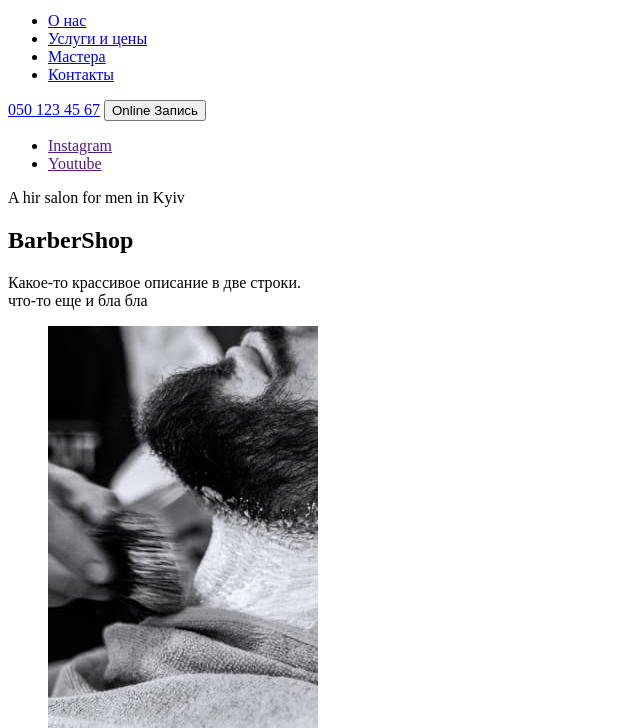
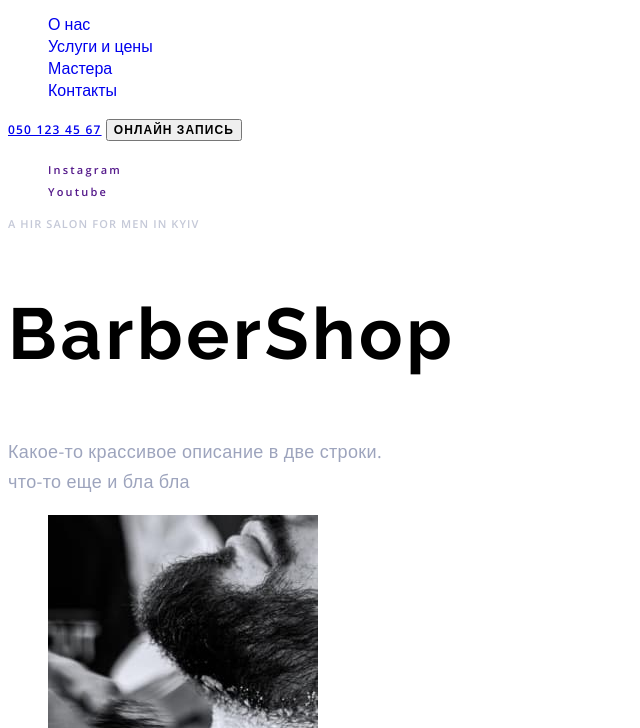
Before and after one commit to abeskhlibnova/01010, a plain HTML site: page index.html in a window 1280 px wide. Shown: the part 72-800 px from the top of the page, without its empty margins (0-640 px from the left). Drawn offline with nearby package versions, Linux system fonts and the light colour scheme.

Commit message:
add styles css

```diff
--- /dev/null
+++ b/css/styles.css
@@ -0,0 +1,107 @@
+:root {
+  --primary-font-family: 'Open Sans', sans-serif;
+  --secondary-font-famile: 'Raleway', sans-serif;
+  --primary-text-color-theme-dark: #9da4bd;
+  --secondary-text-color-theme-dark: #ffffff;
+  --primary-text-color-theme-light: #303030;
+  --secondary-text-color-theme-light: #555555;
+  --accent-color: #ff6c00;
+}
+body {
+  font-family: var(--primary-font-family);
+  /* font-size: ;
+  color: ;
+   */
+}
+.list {
+  list-style: none;
+}
+.link {
+  text-decoration: none;
+}
+/* ======start components==== */
+
+.modal-btn {
+  font-family: inherit;
+  font-style: normal;
+  font-weight: 600;
+  font-size: 12px;
+  line-height: 16px;
+  letter-spacing: 0.09em;
+  text-transform: uppercase;
+  cursor: pointer;
+
+  /*color: #FFFFFF;*/
+}
+.social-links-list-link {
+  font-weight: 600;
+  font-size: 11px;
+  line-height: 1.36;
+  letter-spacing: 0.2em;
+}
+.social-links-list-link:hover,
+.social-links-list-link:focus {
+  color: var(--accent-color);
+}
+.overtitle {
+  font-weight: 600;
+  font-size: 11px;
+  line-height: 1.36;
+  letter-spacing: 0.1em;
+  text-transform: uppercase;
+  color: rgba(157, 164, 189, 0.6);
+}
+.main-title {
+  font-family: var(--secondary-font-famile);
+  font-weight: 700;
+  font-size: 72px;
+  line-height: 1.18;
+  letter-spacing: 0.05em;
+  /* color: #FFFFFF; */
+}
+.description {
+  font-weight: 400;
+  font-size: 18px;
+  line-height: 1.67;
+
+  letter-spacing: 0.02em;
+
+  color: #9da4bd;
+}
+.a
+
+/* ====end components===== */
+
+/* =====Start Header======= */
+.nav-list-link {
+  font-weight: 600;
+  font-size: 12px;
+  line-height: 1.33;
+  letter-spacing: 0.1em;
+}
+.nav-list-link:hover,
+.nav-list-link:focus {
+  color: #ff6c00;
+}
+.contact-number {
+  font-style: normal;
+  font-weight: 600;
+  font-size: 12px;
+  line-height: 1.33;
+  letter-spacing: 0.1em;
+
+  /* color: #ffffff; */
+}
+.contact-number:hover,
+.contact-numberfocus {
+  color: #ff6c00;
+}
+
+.modal-btn:hover,
+.modal-btn:focus {
+  background-color: #ff6c00;
+  color: #fff;
+}
+/* ===========End header===== */
+
+/* ===========Start hero========== */
--- a/index.html
+++ b/index.html
@@ -6,41 +6,50 @@
   <meta http-equiv="X-UA-Compatible" content="IE=edge" />
   <meta name="viewport" content="width=device-width, initial-scale=1.0" />
   <title>Барбер шоп</title>
-  <link rel="shortcut icon" href="/images/favicon.ico" type="image/icon">
+  <link rel="icon" href="/images/favicon.ico" type="image/icon">
+  <link rel="preconnect" href="https://fonts.googleapis.com">
+  <link rel="preconnect" href="https://fonts.gstatic.com" crossorigin>
+  <link href="https://fonts.googleapis.com/css2?family=Open+Sans:wght@400;600;700&family=Raleway:wght@700&display=swap"
+    rel="stylesheet">
+  <link rel="stylesheet" href="./css/styles.css">
 </head>
 
 <body>
   <!--Шапка-->
-  <header>
-    <!--ADD PIC-->
-    <a href="/">
-      <img src="./images/Logo.svg" alt="Логотип" />
+  <header class="header">
+    <a href="/" class="logo link" aria-label="логотип сайта">
+      <img class="logo-img" src="./images/Logo.svg" alt="Логотип" />
     </a>
-    <nav>
-      <ul>
-        <li><a href="#about">О нас</a></li>
-        <li><a href="#prices">Услуги и цены</a></li>
-        <li><a href="#masters">Мастера</a></li>
-        <li><a href="#contacts">Контакты</a></li>
+    <nav class="navigation">
+      <ul class="nav-list list">
+        <li class="nav-list-item"><a href="#about" class="nav-list-link link active-page">О нас</a></li>
+        <li class="nav-list-item"><a href="#prices" class="nav-list-link link">Услуги и цены</a></li>
+        <li class="nav-list-item"><a href="#masters" class="nav-list-link link">Мастера</a></li>
+        <li class="nav-list-item"><a href="#contacts" class="nav-list-link link">Контакты</a></li>
       </ul>
     </nav>
 
-    <a href="tel:0501234567">050 123 45 67</a>
-    <button type="button">Online Запись</button>
+    <a class="contact-number" href="tel:0501234567">050 123 45 67</a>
+    <button class="modal-btn" type="button">Онлайн Запись</button>
   </header>
   <!--Основа-->
   <main>
-    <section>
-      <ul>
-        <li><a href="" target="_blank" rel="noopener noreferrer">Instagram</a></li>
-        <li><a href="" target="_blank" rel="noopener noreferrer">Youtube</a></li>
+    <section class="hero">
+      <ul class="social-links-list list">
+        <li class="social-links-list-item"><a class="social-links-list-link link" href="" target="_blank"
+            rel="noopener noreferrer">Instagram</a></li>
+        <li class="social-links-list-item"><a class="social-links-list-link link" href="" target="_blank"
+            rel="noopener noreferrer">Youtube</a></li>
       </ul>
-      <p lang="en">A hir salon for men in Kyiv</p>
-      <h1 lang="en">BarberShop</h1>
-      <p>
-        Какое-то крассивое описание в две строки. <br />
-        что-то еще и бла бла
-      </p>
+      <div class="hero-right-side">
+        <p class="overtitle" lang="en">A hir salon for men in Kyiv</p>
+        <h1 class="main-title" lang="en">BarberShop</h1>
+        <p class="description">
+          Какое-то крассивое описание в две строки. <br />
+          что-то еще и бла бла
+        </p>
+      </div>
+
     </section>
 
     <section>
```
